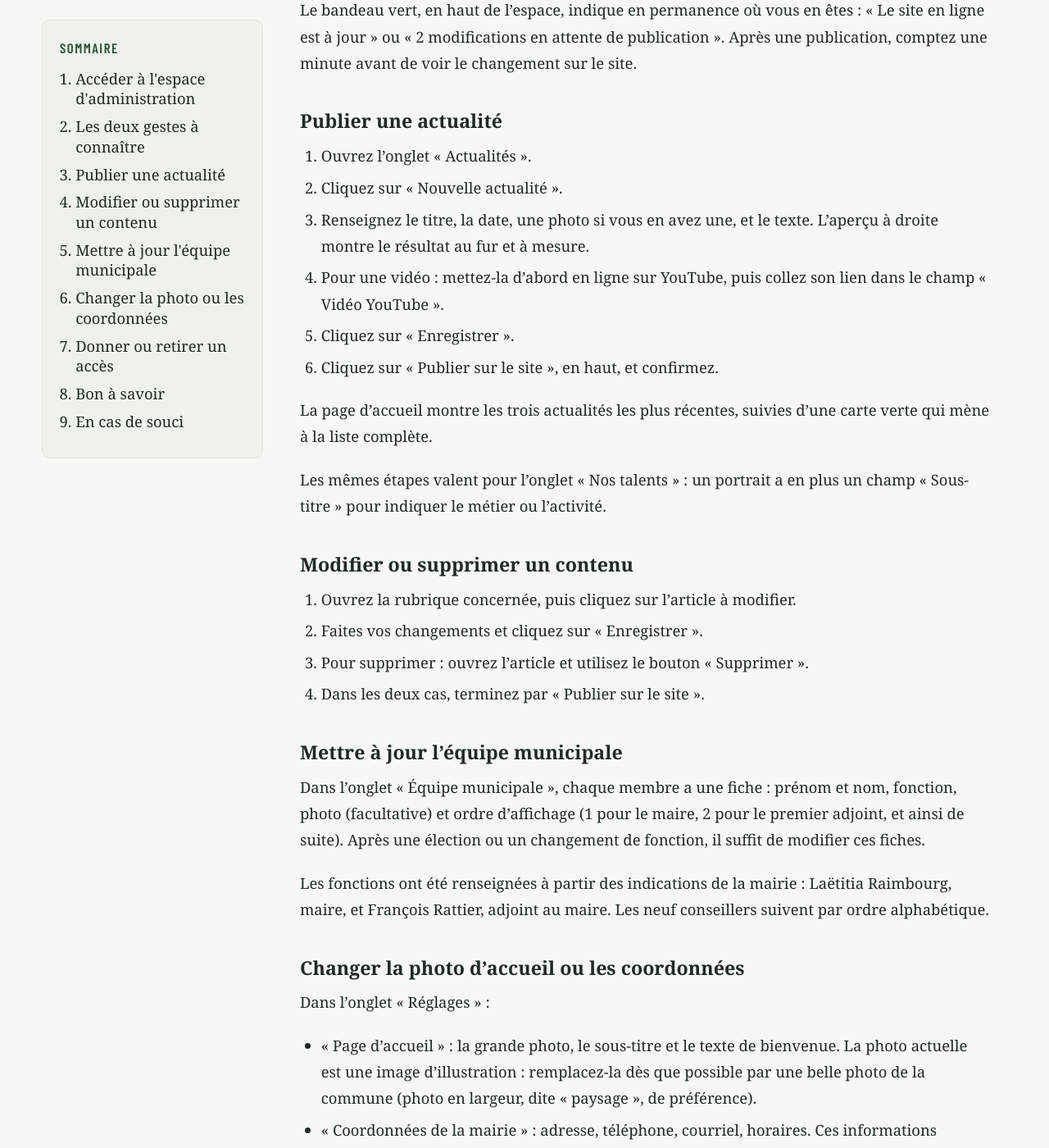
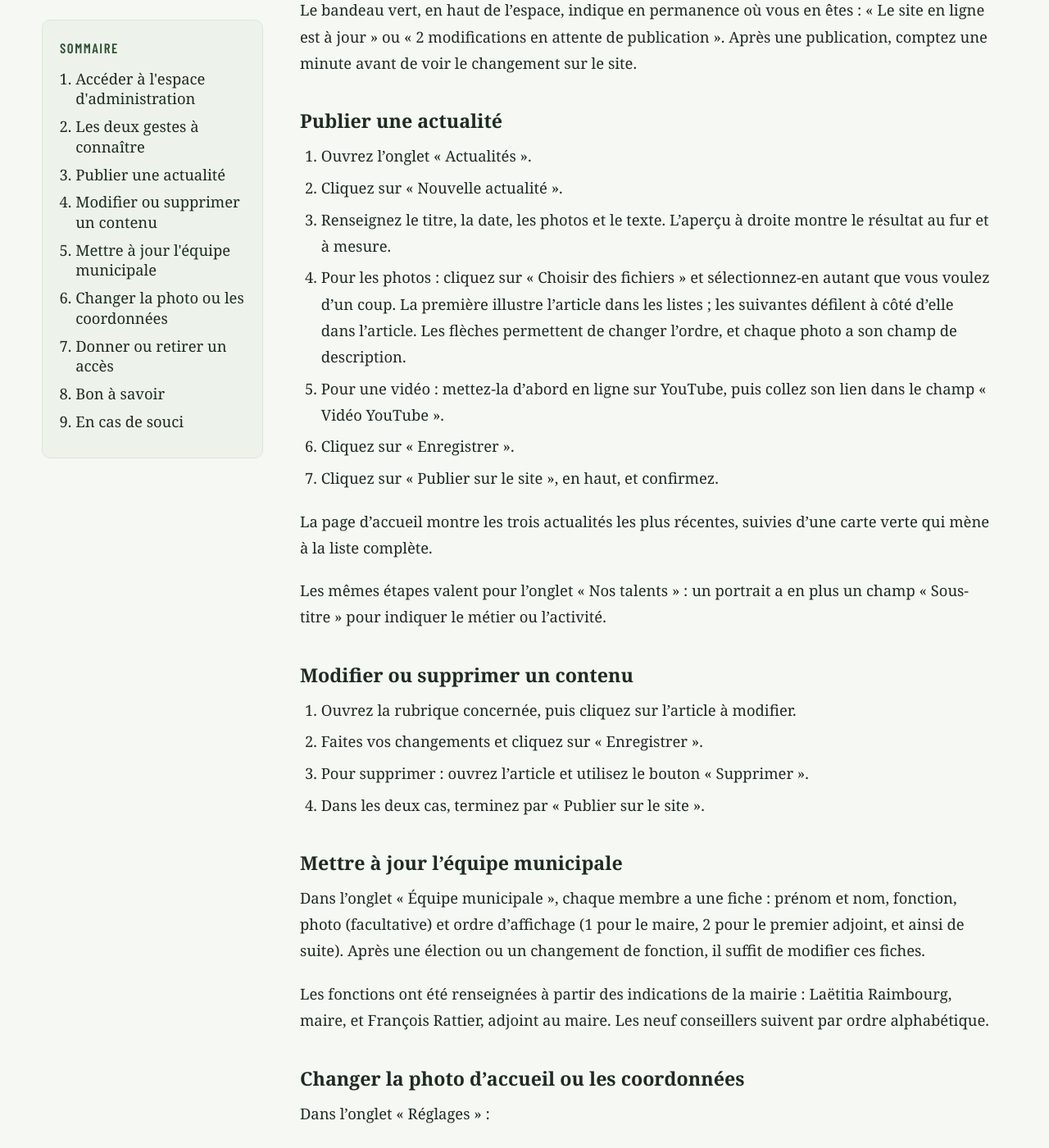
Before and after one commit to davidlotaut/gapree-website, a Jekyll site: the page built from guide-administration.md, in a window 1280 px wide and 1400 px high, scrolled down 1043 px. Shown: the whole window at 82% size. Built offline with Jekyll 4.4.1, drawn with Linux system fonts in a browser that asks for light colours.

Commit message:
feat: plusieurs photos par article, qui défilent côte à côte
Demande de Camille du 05/09. Une seule liste de photos dans l'éditeur :
la première illustre l'article dans les listes, les suivantes défilent
à côté d'elle. Ajout multiple en une fois, ordre modifiable, une
description par photo.

Le défilement est en CSS seul, avec arrêt sur chaque photo : le site
public reste sans JavaScript. À l'impression, les photos se déplient les
unes sous les autres.

Un test a rattrapé une collision de noms : plusieurs photos d'un même
article partaient dans la même milliseconde et recevaient donc le même
nom de fichier, la dernière écrasant la première.

Co-Authored-By: Claude Opus 5 <noreply@anthropic.com>

```diff
--- a/admin/contenu.json
+++ b/admin/contenu.json
@@ -6,13 +6,13 @@ permalink: /admin/contenu.json
   "actualites": [
     {%- assign items = site.actualites | sort: "date" | reverse -%}
     {%- for a in items %}
-    { "chemin": {{ a.path | jsonify }}, "titre": {{ a.title | jsonify }}, "date": {{ a.date | date: "%Y-%m-%d" | jsonify }}, "image": {{ a.image | jsonify }}, "alt": {{ a.alt | jsonify }}, "video": {{ a.video | jsonify }} }{% unless forloop.last %},{% endunless %}
+    { "chemin": {{ a.path | jsonify }}, "titre": {{ a.title | jsonify }}, "date": {{ a.date | date: "%Y-%m-%d" | jsonify }}, "image": {{ a.image | jsonify }}, "alt": {{ a.alt | jsonify }}, "photos": {{ a.photos | jsonify }}, "video": {{ a.video | jsonify }} }{% unless forloop.last %},{% endunless %}
     {%- endfor %}
   ],
   "talents": [
     {%- assign portraits = site.talents | sort: "date" | reverse -%}
     {%- for t in portraits %}
-    { "chemin": {{ t.path | jsonify }}, "titre": {{ t.title | jsonify }}, "sous_titre": {{ t.sous_titre | jsonify }}, "date": {{ t.date | date: "%Y-%m-%d" | jsonify }}, "image": {{ t.image | jsonify }}, "alt": {{ t.alt | jsonify }}, "video": {{ t.video | jsonify }} }{% unless forloop.last %},{% endunless %}
+    { "chemin": {{ t.path | jsonify }}, "titre": {{ t.title | jsonify }}, "sous_titre": {{ t.sous_titre | jsonify }}, "date": {{ t.date | date: "%Y-%m-%d" | jsonify }}, "image": {{ t.image | jsonify }}, "alt": {{ t.alt | jsonify }}, "photos": {{ t.photos | jsonify }}, "video": {{ t.video | jsonify }} }{% unless forloop.last %},{% endunless %}
     {%- endfor %}
   ],
   "elus": [
--- a/assets/css/style.css
+++ b/assets/css/style.css
@@ -913,3 +913,63 @@ button:focus-visible {
   .sommaire { display: none; }
   .page--avec-sommaire { display: block; }
 }
+
+/* --- Plusieurs photos dans un article ----------------------------------------- */
+
+.galerie {
+  display: grid;
+  grid-auto-flow: column;
+  grid-auto-columns: min(86%, 620px);
+  gap: 14px;
+  margin: 1.4rem 0 0.6rem;
+  padding-bottom: 0.6rem;
+  overflow-x: auto;
+  scroll-snap-type: x mandatory;
+  scrollbar-width: thin;
+  overscroll-behavior-x: contain;
+}
+
+.galerie-photo {
+  margin: 0;
+  scroll-snap-align: start;
+}
+
+.galerie-photo img {
+  width: 100%;
+  height: clamp(230px, 34vw, 420px);
+  object-fit: cover;
+  border-radius: var(--radius);
+  background: var(--sauge-pale);
+}
+
+.galerie-photo figcaption {
+  margin-top: 0.5rem;
+  font-size: 0.98rem;
+  font-style: italic;
+  color: var(--ardoise);
+}
+
+.galerie:focus-visible {
+  outline: 3px solid var(--prairie);
+  outline-offset: 4px;
+}
+
+.galerie-compte {
+  margin: 0 0 1.8rem;
+  font-family: var(--signaletique);
+  font-weight: 600;
+  font-size: 0.98rem;
+  letter-spacing: 0.07em;
+  text-transform: uppercase;
+  color: var(--ardoise);
+}
+
+@media (hover: none) {
+  .galerie-compte::after { content: ""; }
+}
+
+@media print {
+  .galerie { display: block; overflow: visible; }
+  .galerie-photo { margin-bottom: 1rem; }
+  .galerie-compte { display: none; }
+}
--- a/guide-administration.md
+++ b/guide-administration.md
@@ -47,10 +47,11 @@ Le bandeau vert, en haut de l'espace, indique en permanence où vous en êtes :
 
 1. Ouvrez l'onglet « Actualités ».
 2. Cliquez sur « Nouvelle actualité ».
-3. Renseignez le titre, la date, une photo si vous en avez une, et le texte. L'aperçu à droite montre le résultat au fur et à mesure.
-4. Pour une vidéo : mettez-la d'abord en ligne sur YouTube, puis collez son lien dans le champ « Vidéo YouTube ».
-5. Cliquez sur « Enregistrer ».
-6. Cliquez sur « Publier sur le site », en haut, et confirmez.
+3. Renseignez le titre, la date, les photos et le texte. L'aperçu à droite montre le résultat au fur et à mesure.
+4. Pour les photos : cliquez sur « Choisir des fichiers » et sélectionnez-en autant que vous voulez d'un coup. La première illustre l'article dans les listes ; les suivantes défilent à côté d'elle dans l'article. Les flèches permettent de changer l'ordre, et chaque photo a son champ de description.
+5. Pour une vidéo : mettez-la d'abord en ligne sur YouTube, puis collez son lien dans le champ « Vidéo YouTube ».
+6. Cliquez sur « Enregistrer ».
+7. Cliquez sur « Publier sur le site », en haut, et confirmez.
 
 La page d'accueil montre les trois actualités les plus récentes, suivies d'une carte verte qui mène à la liste complète.
 
```
Also changed, not shown: _layouts/article.html (+21 -1 lines), admin/admin.css (+80 -0 lines), admin/app.js (+109 -35 lines).
